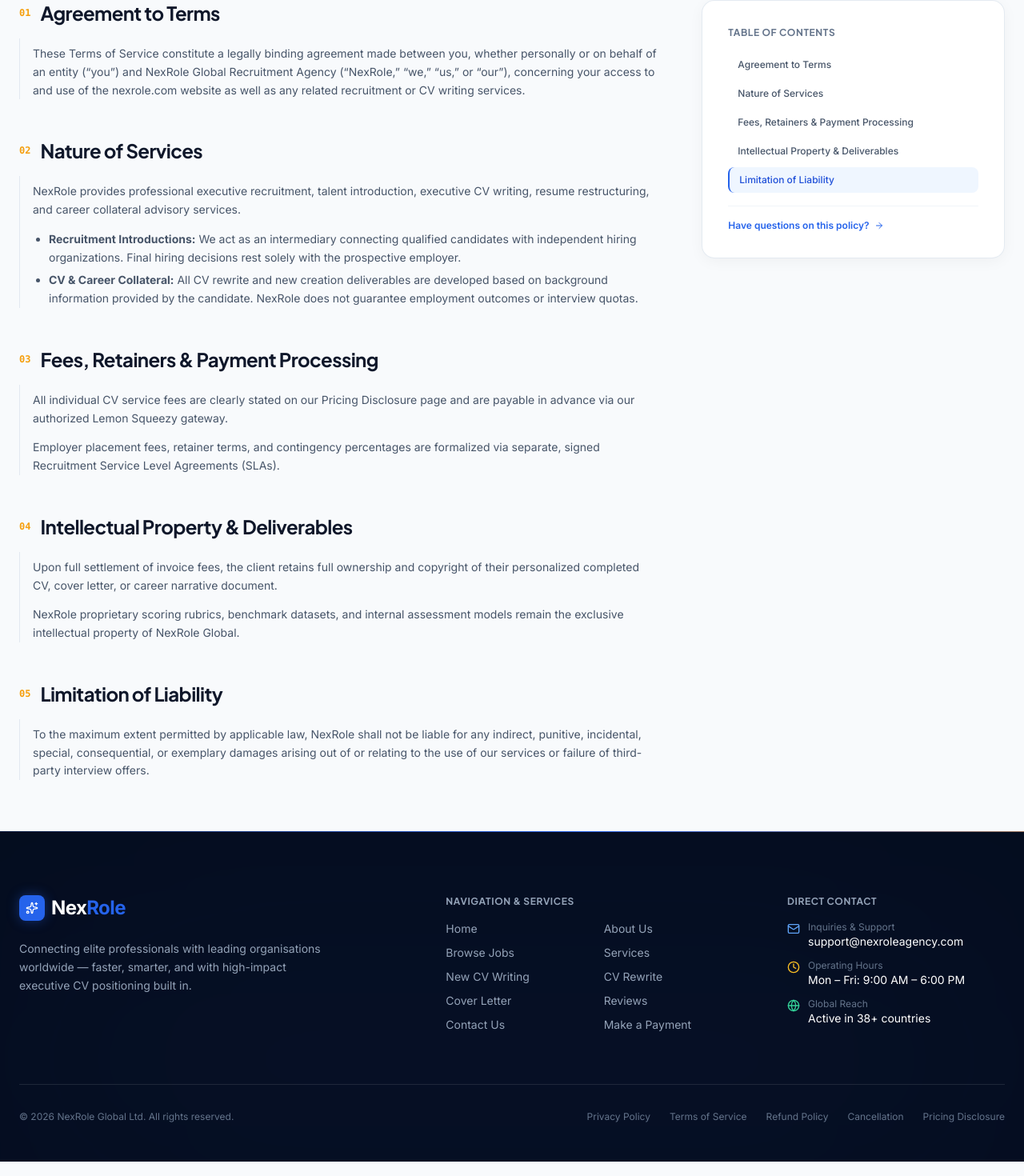
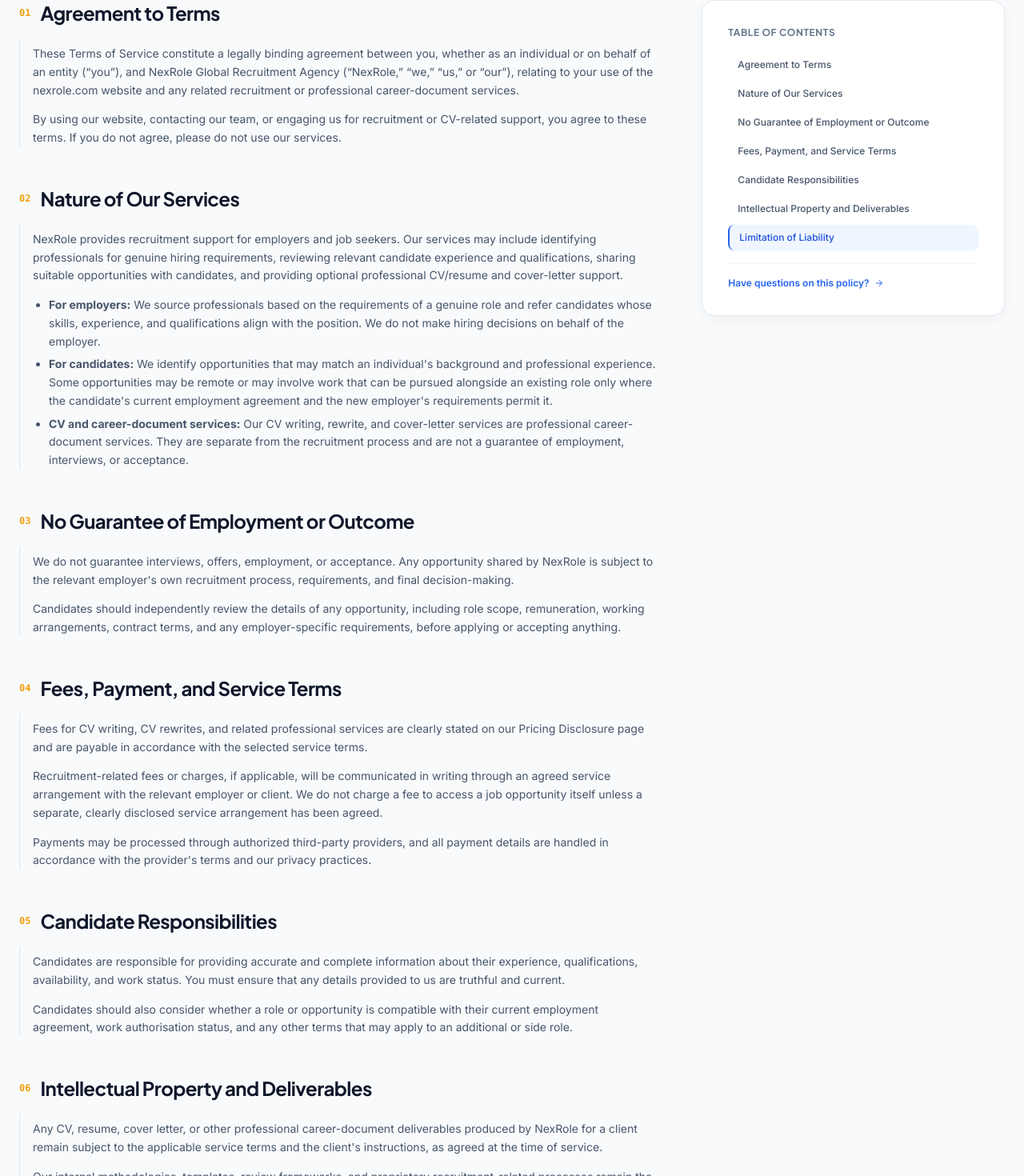
Before and after one commit to OlamilekanAMF/nexrole, a Next.js app: page /terms-of-service in a window 1280 px wide. Shown: the part 418-1888 px from the top of the page at 80% size. Built offline with nearby package versions, Linux system fonts and the light colour scheme.

Commit message:
Update terms of service to reflect recruitment model and ethical practices

```diff
--- a/app/terms-of-service/page.tsx
+++ b/app/terms-of-service/page.tsx
@@ -3,7 +3,7 @@
 
 export const metadata: Metadata = {
   title: "Terms of Service",
-  description: "NexRole Terms of Service governing candidates, employers, and CV service clients.",
+  description: "NexRole terms of service for employer, candidate, and CV service engagements.",
 };
 
 export default function TermsOfServicePage() {
@@ -14,80 +14,140 @@
       content: (
         <>
           <p>
-            These Terms of Service constitute a legally binding agreement made between you, whether
-            personally or on behalf of an entity (&ldquo;you&rdquo;) and NexRole Global Recruitment
+            These Terms of Service constitute a legally binding agreement between you, whether as an
+            individual or on behalf of an entity (&ldquo;you&rdquo;), and NexRole Global Recruitment
             Agency (&ldquo;NexRole,&rdquo; &ldquo;we,&rdquo; &ldquo;us,&rdquo; or &ldquo;our&rdquo;),
-            concerning your access to and use of the nexrole.com website as well as any related
-            recruitment or CV writing services.
+            relating to your use of the nexrole.com website and any related recruitment or professional
+            career-document services.
+          </p>
+          <p>
+            By using our website, contacting our team, or engaging us for recruitment or CV-related
+            support, you agree to these terms. If you do not agree, please do not use our services.
           </p>
         </>
       ),
     },
     {
-      id: "services-provided",
-      title: "Nature of Services",
+      id: "services",
+      title: "Nature of Our Services",
       content: (
         <>
           <p>
-            NexRole provides professional executive recruitment, talent introduction, executive CV
-            writing, resume restructuring, and career collateral advisory services.
+            NexRole provides recruitment support for employers and job seekers. Our services may include
+            identifying professionals for genuine hiring requirements, reviewing relevant candidate
+            experience and qualifications, sharing suitable opportunities with candidates, and providing
+            optional professional CV/resume and cover-letter support.
           </p>
           <ul className="list-disc pl-5 space-y-1.5 text-slate-600 dark:text-slate-300">
             <li>
-              <strong>Recruitment Introductions:</strong> We act as an intermediary connecting
-              qualified candidates with independent hiring organizations. Final hiring decisions rest
-              solely with the prospective employer.
+              <strong>For employers:</strong> We source professionals based on the requirements of a
+              genuine role and refer candidates whose skills, experience, and qualifications align with
+              the position. We do not make hiring decisions on behalf of the employer.
             </li>
             <li>
-              <strong>CV & Career Collateral:</strong> All CV rewrite and new creation deliverables are
-              developed based on background information provided by the candidate. NexRole does not
-              guarantee employment outcomes or interview quotas.
+              <strong>For candidates:</strong> We identify opportunities that may match an individual&apos;s
+              background and professional experience. Some opportunities may be remote or may involve
+              work that can be pursued alongside an existing role only where the candidate&apos;s current
+              employment agreement and the new employer&apos;s requirements permit it.
+            </li>
+            <li>
+              <strong>CV and career-document services:</strong> Our CV writing, rewrite, and cover-letter
+              services are professional career-document services. They are separate from the recruitment
+              process and are not a guarantee of employment, interviews, or acceptance.
             </li>
           </ul>
         </>
       ),
     },
     {
-      id: "payments-and-fees",
-      title: "Fees, Retainers & Payment Processing",
+      id: "no-guarantee",
+      title: "No Guarantee of Employment or Outcome",
       content: (
         <>
           <p>
-            All individual CV service fees are clearly stated on our Pricing Disclosure page and are
-            payable in advance via our authorized Lemon Squeezy gateway.
+            We do not guarantee interviews, offers, employment, or acceptance. Any opportunity shared by
+            NexRole is subject to the relevant employer&apos;s own recruitment process, requirements, and
+            final decision-making.
           </p>
           <p>
-            Employer placement fees, retainer terms, and contingency percentages are formalized via
-            separate, signed Recruitment Service Level Agreements (SLAs).
+            Candidates should independently review the details of any opportunity, including role scope,
+            remuneration, working arrangements, contract terms, and any employer-specific requirements,
+            before applying or accepting anything.
+          </p>
+        </>
+      ),
+    },
+    {
+      id: "fees-and-payments",
+      title: "Fees, Payment, and Service Terms",
+      content: (
+        <>
+          <p>
+            Fees for CV writing, CV rewrites, and related professional services are clearly stated on
+            our Pricing Disclosure page and are payable in accordance with the selected service terms.
+          </p>
+          <p>
+            Recruitment-related fees or charges, if applicable, will be communicated in writing through
+            an agreed service arrangement with the relevant employer or client. We do not charge a fee
+            to access a job opportunity itself unless a separate, clearly disclosed service arrangement
+            has been agreed.
+          </p>
+          <p>
+            Payments may be processed through authorized third-party providers, and all payment details
+            are handled in accordance with the provider&apos;s terms and our privacy practices.
+          </p>
+        </>
+      ),
+    },
+    {
+      id: "candidate-responsibility",
+      title: "Candidate Responsibilities",
+      content: (
+        <>
+          <p>
+            Candidates are responsible for providing accurate and complete information about their
+            experience, qualifications, availability, and work status. You must ensure that any details
+            provided to us are truthful and current.
+          </p>
+          <p>
+            Candidates should also consider whether a role or opportunity is compatible with their current
+            employment agreement, work authorisation status, and any other terms that may apply to an
+            additional or side role.
           </p>
         </>
       ),
     },
     {
       id: "intellectual-property",
-      title: "Intellectual Property & Deliverables",
+      title: "Intellectual Property and Deliverables",
       content: (
         <>
           <p>
-            Upon full settlement of invoice fees, the client retains full ownership and copyright of
-            their personalized completed CV, cover letter, or career narrative document.
+            Any CV, resume, cover letter, or other professional career-document deliverables produced by
+            NexRole for a client remain subject to the applicable service terms and the client&apos;s
+            instructions, as agreed at the time of service.
           </p>
           <p>
-            NexRole proprietary scoring rubrics, benchmark datasets, and internal assessment models
-            remain the exclusive intellectual property of NexRole Global.
+            Our internal methodologies, templates, review frameworks, and proprietary recruitment-related
+            processes remain the property of NexRole and may not be copied or reused without written
+            consent.
           </p>
         </>
       ),
     },
     {
-      id: "limitation-liability",
+      id: "limitation",
       title: "Limitation of Liability",
       content: (
         <>
           <p>
             To the maximum extent permitted by applicable law, NexRole shall not be liable for any
-            indirect, punitive, incidental, special, consequential, or exemplary damages arising out of
-            or relating to the use of our services or failure of third-party interview offers.
+            indirect, incidental, consequential, special, or punitive damages arising from the use or
+            inability to use our website, services, or any opportunity introduced through our platform.
+          </p>
+          <p>
+            Our total liability in relation to any services or website use shall be limited to the fees
+            paid for the relevant service, where applicable, or as otherwise required by law.
           </p>
         </>
       ),
@@ -97,7 +157,7 @@
   return (
     <LegalPageLayout
       title="Terms of Service"
-      subtitle="Standard legal covenants governing candidate placements, CV deliverables, and institutional hiring mandates."
+      subtitle="These terms govern how NexRole supports employers, job seekers, and clients who engage our recruitment and career-document services."
       sections={sections}
     />
   );
```
